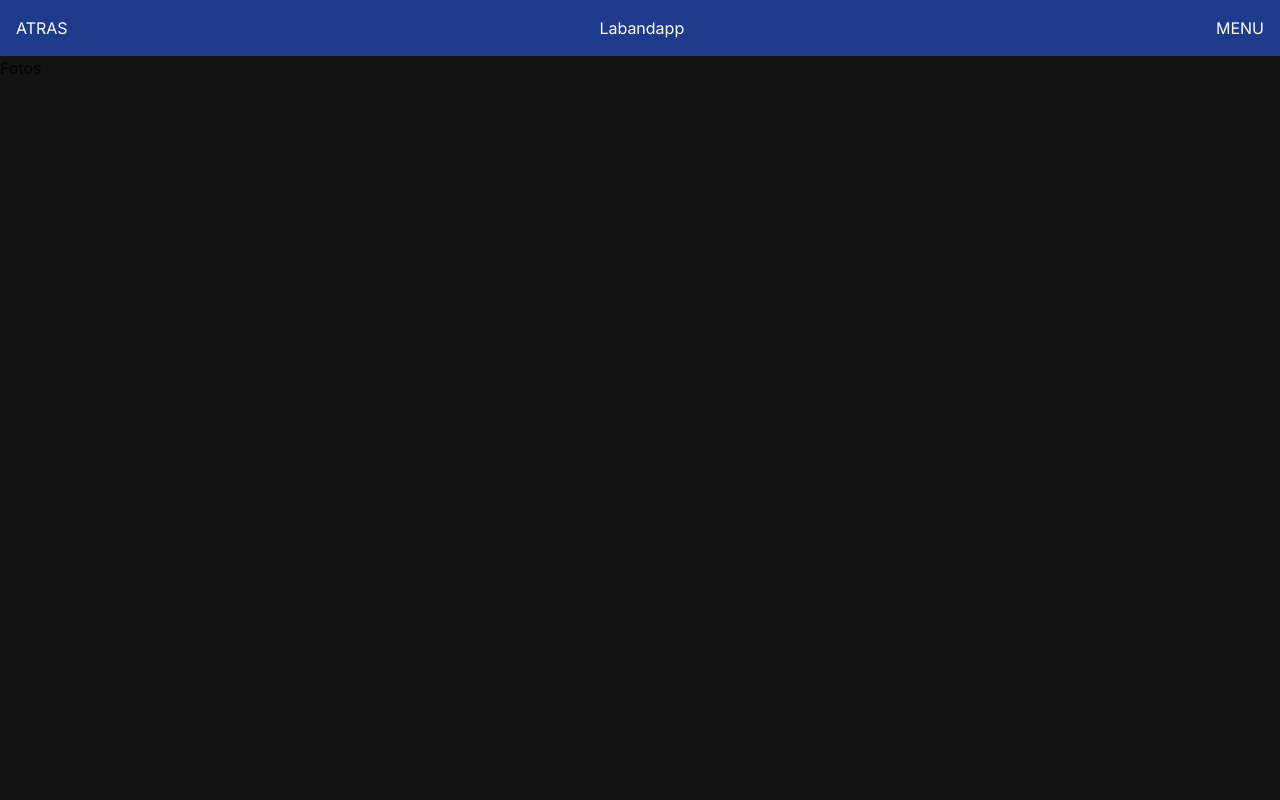
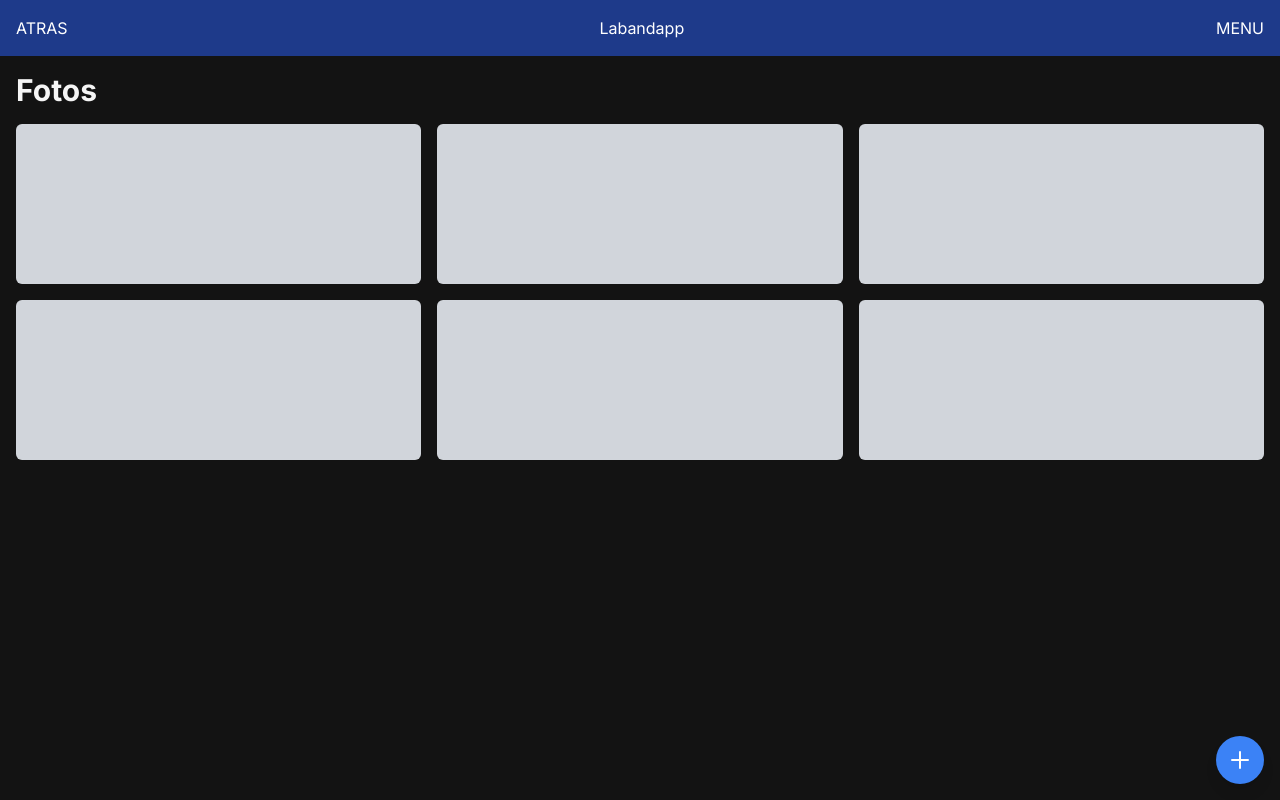
Before and after one commit to sebapch/labandapp, a Next.js app: page /fotos in a window 1280 px wide. Built offline with nearby package versions, Linux system fonts and the light colour scheme.

Commit message:
add basic layout

```diff
--- /dev/null
+++ b/app/_utils/Boton.jsx
@@ -0,0 +1,11 @@
+import React from "react";
+
+const Boton = ({ onClick, children, className }) => {
+  return (
+    <button className={`bg-blue-500 text-white px-4 py-2 rounded ${className}`} onClick={onClick}>
+      {children}
+    </button>
+  );
+};
+
+export default Boton;
--- a/app/fotos/page.jsx
+++ b/app/fotos/page.jsx
@@ -1,7 +1,42 @@
 export default function Fotos(){
     return(
         <>
-        <h1>Fotos</h1>
+         <div className="container mx-auto p-4">
+      <h1 className="text-3xl font-bold mb-4">Fotos</h1>
+
+      {/* Galería de fotos */}
+      <div className="grid grid-cols-3 gap-4">
+        {/* Representación de imágenes (cuadrados grises) */}
+        {[1, 2, 3, 4, 5, 6].map((imagen) => (
+          <div
+            key={imagen}
+            className="bg-gray-300 h-40 flex items-center justify-center rounded-md"
+          >
+            {/* Aquí podrías agregar la lógica para mostrar las imágenes */}
+          </div>
+        ))}
+      </div>
+
+      {/* Botón flotante para subir archivos */}
+      <div className="fixed bottom-4 right-4">
+        <button className="bg-blue-500 text-white p-3 rounded-full shadow-lg">
+          <svg
+            xmlns="http://www.w3.org/2000/svg"
+            fill="none"
+            viewBox="0 0 24 24"
+            stroke="currentColor"
+            className="h-6 w-6"
+          >
+            <path
+              stroke-linecap="round"
+              stroke-linejoin="round"
+              stroke-width="2"
+              d="M12 4v16m8-8H4"
+            />
+          </svg>
+        </button>
+      </div>
+    </div>
         </>
     )
 }
--- a/app/globals.css
+++ b/app/globals.css
@@ -6,6 +6,6 @@ body{
   background-color: #131313;
 }
 
-label{
+h1,label, li{
   color: whitesmoke;
 }
--- a/app/tareas/page.jsx
+++ b/app/tareas/page.jsx
@@ -1,7 +1,68 @@
-export default function Tareas(){
-    return(
-        <>
-        <h1>Tareas</h1>
-        </>
-    )
-}
+'use client'
+import React, { useState, useEffect } from "react";
+import Boton from "../_utils/Boton";
+
+const Tareas = () => {
+  // Estado para manejar la lista de tareas
+  const [tareas, setTareas] = useState([]);
+  // Estado para manejar el texto de la nueva tarea
+  const [nuevaTarea, setNuevaTarea] = useState("");
+
+  useEffect(() => {
+    // Al cargar el componente, intenta obtener la lista de tareas desde localStorage
+    const storedTareas = localStorage.getItem("tareas");
+    if (storedTareas) {
+      setTareas(JSON.parse(storedTareas));
+    }
+  }, []);
+
+  useEffect(() => {
+    // Al actualizar el estado de tareas, guarda la lista en localStorage
+    localStorage.setItem("tareas", JSON.stringify(tareas));
+  }, [tareas]);
+
+  // Función para manejar la adición de una nueva tarea
+  const agregarTarea = () => {
+    if (nuevaTarea.trim() !== "") {
+      setTareas([...tareas, nuevaTarea]);
+      setNuevaTarea("");
+    }
+  };
+
+  // Función para manejar la eliminación de una tarea
+  const eliminarTarea = (index) => {
+    const nuevasTareas = [...tareas];
+    nuevasTareas.splice(index, 1);
+    setTareas(nuevasTareas);
+  };
+
+  return (
+    <div>
+    <h1>Tareas</h1>
+    {/* Formulario para agregar nuevas tareas */}
+    <div>
+      <input
+        type="text"
+        value={nuevaTarea}
+        onChange={(e) => setNuevaTarea(e.target.value)}
+      />
+      {/* Utiliza el componente de Boton en lugar del botón estándar */}
+      <Boton onClick={agregarTarea}>Agregar Tarea</Boton>
+    </div>
+    {/* Lista de tareas */}
+    <ul>
+      {tareas.map((tarea, index) => (
+        <li key={index}>
+          {tarea}
+          {/* Utiliza el componente de Boton para el botón de eliminar */}
+          <Boton onClick={() => eliminarTarea(index)} className="bg-red-500">
+            Eliminar
+          </Boton>
+        </li>
+      ))}
+    </ul>
+  </div>
+  );
+};
+
+export default Tareas;
```
